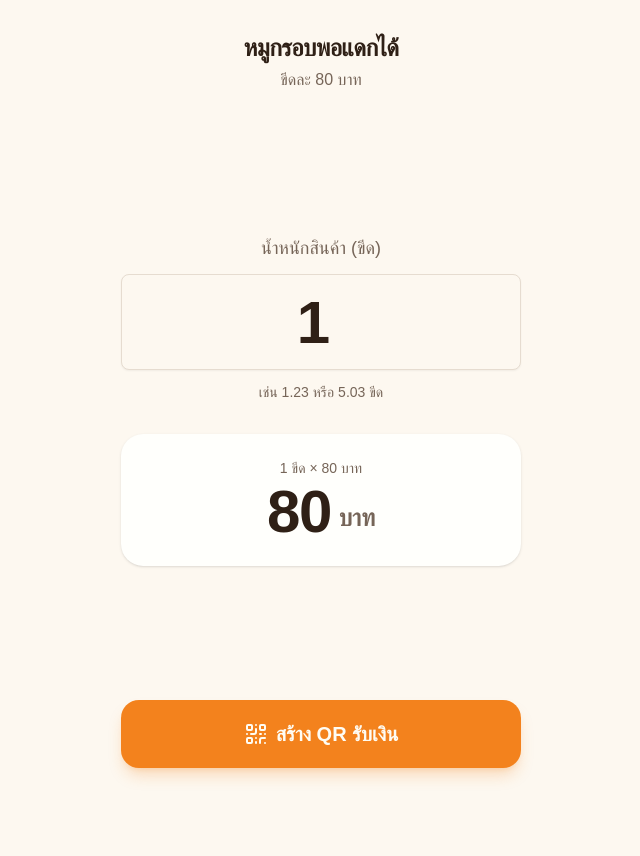
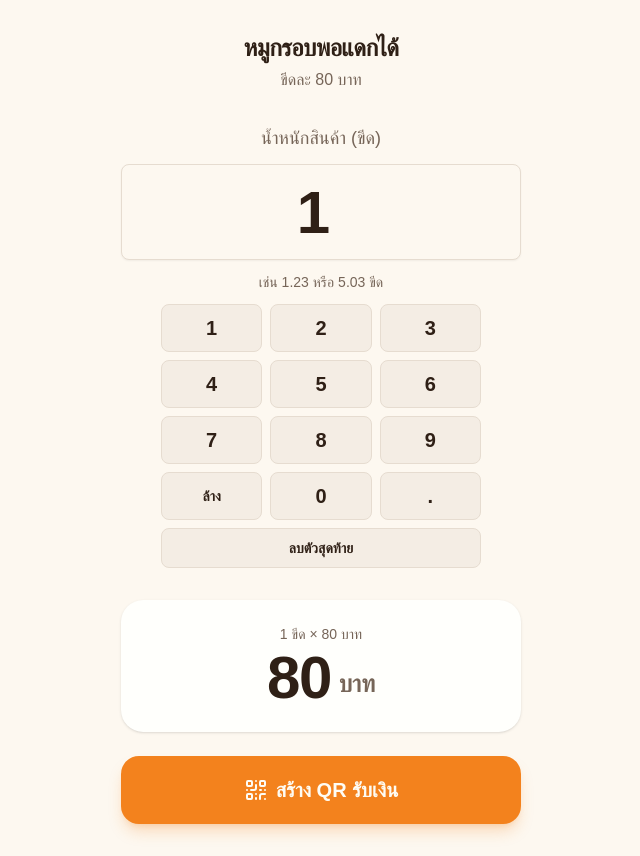
Before and after one commit to miy7/moo-grob-por-daek-dai, a Next.js app: page /pos in a window 1280 px wide. Shown: the whole page, without its empty margins (319-959 px from the left). Before the commit the page ends 800 px from the top, so only its background shows below. Built offline with nearby package versions, Linux system fonts and the light colour scheme; a web font is replaced by a local one.

Commit message:
Add on-screen numeric keypad

```diff
--- a/components/pos/unit-counter.tsx
+++ b/components/pos/unit-counter.tsx
@@ -7,6 +7,27 @@ type UnitCounterProps = {
 }
 
 export function UnitCounter({ value, onChange, disabled }: UnitCounterProps) {
+  const appendValue = (digit: string) => {
+    if (disabled) return
+    if (digit === "." && value.includes(".")) return
+    if (value === "0" && digit !== ".") {
+      onChange(digit)
+      return
+    }
+    if (value.length >= 6) return
+    onChange(`${value}${digit}`)
+  }
+
+  const removeLastValue = () => {
+    if (disabled) return
+    onChange(value.slice(0, -1))
+  }
+
+  const clearValue = () => {
+    if (disabled) return
+    onChange("")
+  }
+
   return (
     <div className="flex flex-col items-center gap-3">
       <label htmlFor="units" className="text-lg font-medium text-muted-foreground">
@@ -29,6 +50,55 @@ export function UnitCounter({ value, onChange, disabled }: UnitCounterProps) {
       <p id="units-help" className="text-sm text-muted-foreground">
         เช่น 1.23 หรือ 5.03 ขีด
       </p>
+      <div className="grid w-full max-w-xs grid-cols-3 gap-2" aria-label="แป้นตัวเลข">
+        {["1", "2", "3", "4", "5", "6", "7", "8", "9"].map((digit) => (
+          <button
+            key={digit}
+            type="button"
+            onClick={() => appendValue(digit)}
+            disabled={disabled}
+            className="h-12 rounded-md border border-input bg-muted text-xl font-semibold tabular-nums text-foreground transition-colors hover:bg-accent focus-visible:outline-none focus-visible:ring-3 focus-visible:ring-ring/50 disabled:cursor-not-allowed disabled:opacity-50"
+            aria-label={`กรอกเลข ${digit}`}
+          >
+            {digit}
+          </button>
+        ))}
+        <button
+          type="button"
+          onClick={clearValue}
+          disabled={disabled}
+          className="h-12 rounded-md border border-input bg-muted text-sm font-semibold text-foreground transition-colors hover:bg-accent focus-visible:outline-none focus-visible:ring-3 focus-visible:ring-ring/50 disabled:cursor-not-allowed disabled:opacity-50"
+        >
+          ล้าง
+        </button>
+        <button
+          type="button"
+          onClick={() => appendValue("0")}
+          disabled={disabled}
+          className="h-12 rounded-md border border-input bg-muted text-xl font-semibold tabular-nums text-foreground transition-colors hover:bg-accent focus-visible:outline-none focus-visible:ring-3 focus-visible:ring-ring/50 disabled:cursor-not-allowed disabled:opacity-50"
+          aria-label="กรอกเลข 0"
+        >
+          0
+        </button>
+        <button
+          type="button"
+          onClick={() => appendValue(".")}
+          disabled={disabled}
+          className="h-12 rounded-md border border-input bg-muted text-xl font-semibold text-foreground transition-colors hover:bg-accent focus-visible:outline-none focus-visible:ring-3 focus-visible:ring-ring/50 disabled:cursor-not-allowed disabled:opacity-50"
+          aria-label="กรอกจุดทศนิยม"
+        >
+          .
+        </button>
+        <button
+          type="button"
+          onClick={removeLastValue}
+          disabled={disabled}
+          className="col-span-3 h-10 rounded-md border border-input bg-muted text-sm font-semibold text-foreground transition-colors hover:bg-accent focus-visible:outline-none focus-visible:ring-3 focus-visible:ring-ring/50 disabled:cursor-not-allowed disabled:opacity-50"
+          aria-label="ลบตัวเลขตัวสุดท้าย"
+        >
+          ลบตัวสุดท้าย
+        </button>
+      </div>
     </div>
   )
 }
```
